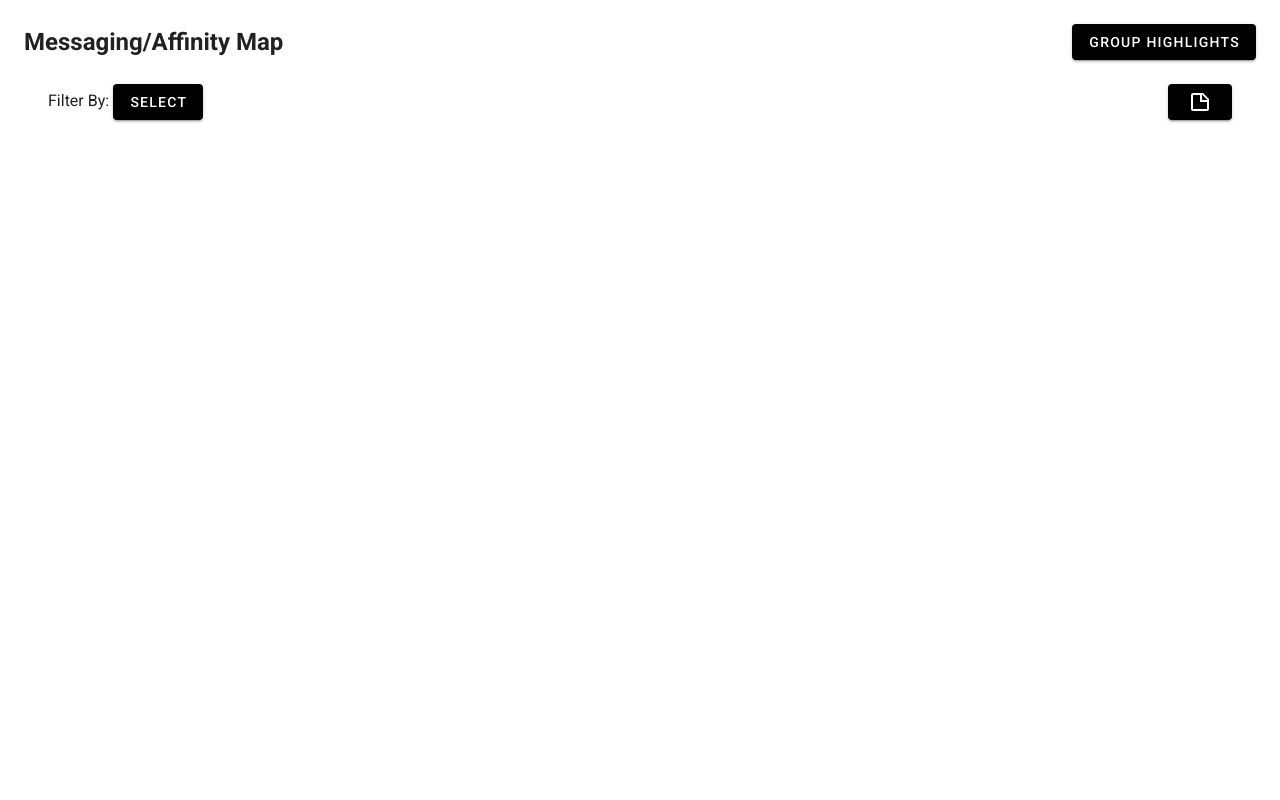
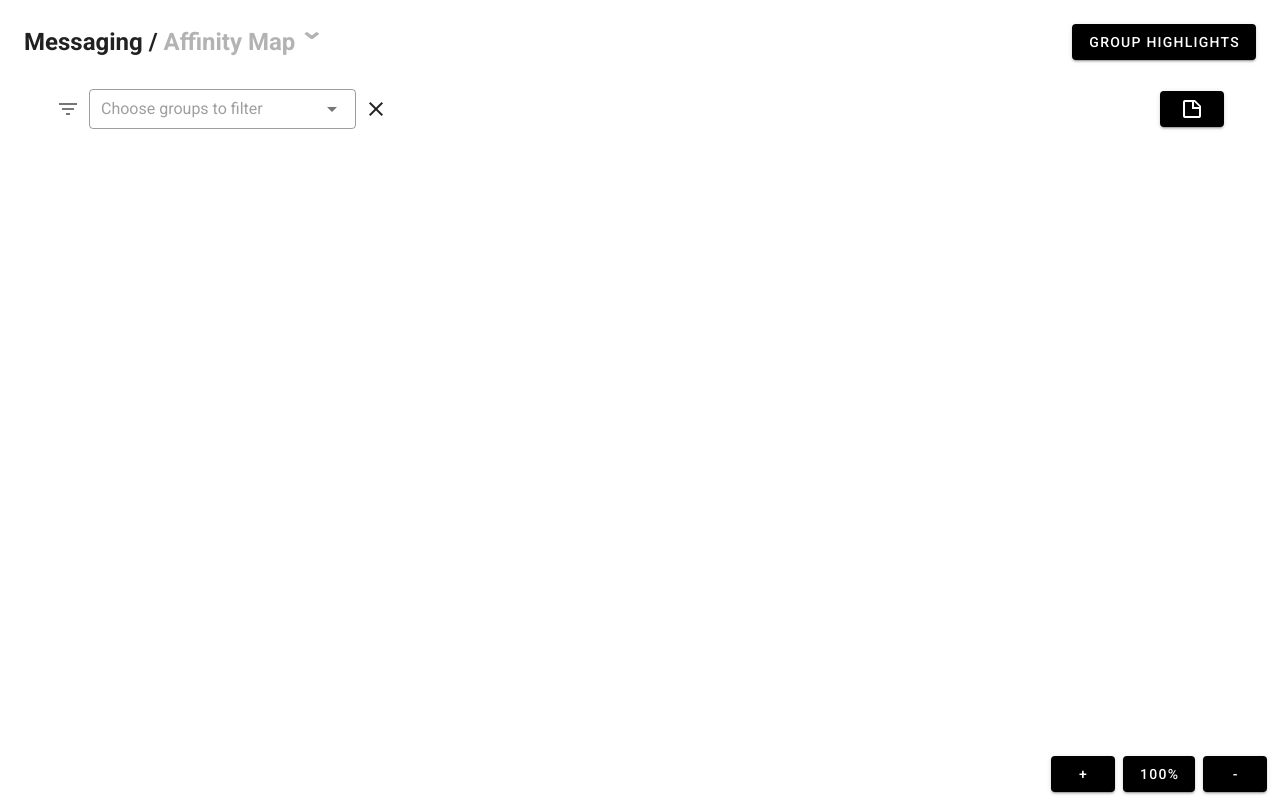
Before and after one commit to A7GoD/AffinityMap, a Vue app: page / in a window 1280 px wide. Both pictures are taken after a click on the button "SELECT". Built offline with nearby package versions, Linux system fonts and the light colour scheme.

Commit message:
finalising

```diff
--- a/src/App.vue
+++ b/src/App.vue
@@ -18,6 +18,21 @@ export default {
 	data: () => ({
 		//
 	}),
+	watch: {
+		"$store.state.groupedData"() {
+			localStorage.setItem(
+				"data",
+				JSON.stringify(this.$store.state.groupedData)
+			);
+		},
+	},
+
+	mounted() {
+		const item = localStorage.getItem("data");
+		if (item) {
+			this.$store.commit("setData", JSON.parse(item));
+		}
+	},
 };
 </script>
 <style>
--- a/src/components/Bucket.vue
+++ b/src/components/Bucket.vue
@@ -7,6 +7,7 @@
 		class="bucket"
 		outlined
 		depressed
+		:class="{ invis: !filtered }"
 	>
 		<div class="d-flex justify-center bucket-title">
 			<div>{{ group }}</div>
@@ -47,6 +48,13 @@ export default {
 					group: this.group,
 				});
 			},
+		},
+		filtered() {
+			const filters = this.$store.state.filteredGroups;
+			if (filters.length > 0 && filters.includes(this.group)) return true;
+			else if (filters.length > 0 && !filters.includes(this.group))
+				return false;
+			else return true;
 		},
 	},
 };
--- a/src/components/CreateHighlight.vue
+++ b/src/components/CreateHighlight.vue
@@ -122,6 +122,9 @@ export default {
 				content: this.content,
 				group: groupName,
 				color: this.colors[this.selectedColor],
+				left: 0,
+				top: 0,
+				pos: "relative",
 			});
 			this.show = false;
 		},
--- /dev/null
+++ b/src/components/FilterBox.vue
@@ -0,0 +1,60 @@
+<template>
+	<v-select
+		class="filter-selector"
+		v-model="selectedGroups"
+		:items="items"
+		chips
+		placeholder="Choose groups to filter"
+		multiple
+		prepend-icon="mdi-filter-variant"
+		outlined
+		hide-details="auto"
+		dense
+		:menu-props="{ maxHeight: '400', offsetY: true }"
+	>
+		<template v-slot:selection="{ attrs, item, select, selected }">
+			<v-chip
+				v-bind="attrs"
+				:input-value="selected"
+				close
+				@click="select"
+				@click:close="remove(item)"
+			>
+				<strong>{{ item }}</strong>
+			</v-chip>
+		</template>
+	</v-select>
+</template>
+
+<script>
+export default {
+	data: () => ({
+		selectedGroups: [],
+	}),
+	methods: {
+		remove(item) {
+			this.selectedGroups.splice(this.selectedGroups.indexOf(item), 1);
+			this.selectedGroups = [...this.selectedGroups];
+		},
+	},
+	computed: {
+		items() {
+			return Object.keys(this.$store.state.groupedData);
+		},
+	},
+	watch: {
+		selectedGroups() {
+			this.$store.commit("updateFilters", {
+				filters: this.selectedGroups,
+			});
+		},
+	},
+};
+</script>
+
+<style>
+.filter-selector {
+	max-width: 300px;
+	width: 300px;
+}
+</style>
--- a/src/components/Header.vue
+++ b/src/components/Header.vue
@@ -1,13 +1,43 @@
 <template>
 	<div>
 		<div class="main-header">
-			<span>Messaging/Affinity Map</span>
+			<span
+				>Messaging /
+				<span>Affinity Map <span>&#8964;</span></span></span
+			>
+
 			<v-btn color="secondary" @click="$store.commit('toggleGroupMode')"
 				>Group Highlights</v-btn
 			>
 		</div>
 		<div class="secondary-header">
-			<span>Filter By: <v-btn color="secondary">Select</v-btn></span>
+			<transition mode="out-in" name="slide-up">
+				<span v-if="!shouldFilter"
+					>Filter By:
+					<v-btn color="secondary" @click="shouldFilter = true"
+						>Select</v-btn
+					></span
+				>
+			</transition>
+			<transition mode="in-out" name="slide-down">
+				<div class="filter-box" v-if="shouldFilter">
+					<FilterBox />
+					<v-btn
+						@click="
+							() => {
+								shouldFilter = false;
+								$store.commit('updateFilters', { filters: [] });
+							}
+						"
+						text
+						fab
+						small
+					>
+						<v-icon>mdi-close</v-icon>
+					</v-btn>
+				</div>
+			</transition>
+
 			<CreateHighlight />
 		</div>
 	</div>
@@ -15,11 +45,13 @@
 
 <script>
 import CreateHighlight from "./CreateHighlight.vue";
+import FilterBox from "./FilterBox.vue";
 
 export default {
-	components: { CreateHighlight },
+	components: { CreateHighlight, FilterBox },
 	data: () => ({
 		groups: ["risk", "standard"],
+		shouldFilter: false,
 	}),
 };
 </script>
@@ -38,12 +70,66 @@ export default {
 	font-size: 1.5rem;
 }
 
+.main-header > span > span {
+	position: relative;
+	color: #b4b3b4;
+	cursor: pointer;
+	user-select: none;
+}
+.main-header > span > span > span {
+	position: absolute;
+	right: 0px;
+	transform: scaleX(1.3) translate(100%, -20%);
+	bottom: 0px;
+	font-size: 24px;
+}
+
 .secondary-header {
 	display: flex;
+	align-items: center;
 	padding: 0px 48px;
+	height: 50px;
 }
 
-.secondary-header > :first-child {
-	margin-right: auto;
+.secondary-header > * {
+	margin: 0px 8px;
+}
+
+.secondary-header > :last-child {
+	margin-left: auto;
+}
+
+.filter-box {
+	display: grid;
+	grid-template-columns: minmax(300px, 300px) max-content;
+	place-items: center;
+}
+
+.slide-up-enter {
+	transform: translateX(-50%);
+	opacity: 0;
+}
+.slide-up-enter-active,
+.slide-up-leave-active {
+	transition: all 300ms ease;
+	position: absolute;
+}
+.slide-up-leave-to {
+	transform: translateX(50%);
+	opacity: 0;
+}
+
+.slide-down-enter {
+	transform: translateX(-50%);
+	opacity: 0;
+}
+.slide-down-enter-active,
+.slide-down-leave-active {
+	transition: all 300ms ease;
+	position: absolute;
+}
+.slide-down-leave-to {
+	transform: translateX(+50%);
+	opacity: 0;
 }
 </style>
--- a/src/components/Highlight.vue
+++ b/src/components/Highlight.vue
@@ -13,6 +13,7 @@
 				top: topVal,
 			}
 		"
+		:class="{ invis: !filtered }"
 	>
 		<v-chip
 			v-if="!$store.state.groupMode"
@@ -63,7 +64,7 @@
 import EditHighlight from "./EditHighlight.vue";
 export default {
 	components: { EditHighlight },
-	props: ["group", "content", "highlightColor", "id"],
+	props: ["group", "content", "highlightColor", "id", "left", "top", "pos"],
 	data: () => ({
 		togglePopups: false,
 		position: "relative",
@@ -82,6 +83,17 @@ export default {
 				this.leftVal = `${e.pageX - leftOffset}px`;
 				this.topVal = `${e.pageY - topOffset}px`;
 			}
+
+			this.$store.commit("edit", {
+				group: this.group,
+				oldGroup: this.group,
+				color: this.highlightColor,
+				id: this.id,
+				top: this.topVal,
+				left: this.leftVal,
+				pos: this.position,
+				content: this.content,
+			});
 		},
 
 		getClick(e) {
@@ -95,7 +107,6 @@ export default {
 					left += element.offsetLeft || 0;
 					element = element.offsetParent;
 				} while (element);
-
 				this.clickLeft = {
 					pageX: e.pageX,
 					targetLeft: left,
@@ -103,6 +114,20 @@ export default {
 				this.clickTop = { pageY: e.pageY, targetTop: top };
 			}
 		},
+	},
+	computed: {
+		filtered() {
+			const filters = this.$store.state.filteredGroups;
+			if (filters.length > 0 && filters.includes(this.group)) return true;
+			else if (filters.length > 0 && !filters.includes(this.group))
+				return false;
+			else return true;
+		},
+	},
+	mounted() {
+		this.leftVal = this.left;
+		this.topVal = this.top;
+		this.position = this.pos;
 	},
 };
 </script>
@@ -142,4 +167,9 @@ export default {
 .popups > * {
 	margin-bottom: 8px;
 }
+
+.invis {
+	opacity: 0;
+	pointer-events: none;
+}
 </style>
--- /dev/null
+++ b/src/components/ZoomButtons.vue
@@ -0,0 +1,35 @@
+<template>
+	<div class="dflex justify-center zoom-btns">
+		<v-btn color="secondary" :style="{ marginRight: '8px' }" @click="zoomIn"
+			>+</v-btn
+		>
+		<v-btn color="secondary" :style="{ marginRight: '8px' }" @click="reset"
+			>100%</v-btn
+		>
+		<v-btn color="secondary" @click="zoomOut">-</v-btn>
+	</div>
+</template>
+
+<script>
+export default {
+	methods: {
+		zoomIn() {
+			this.$emit("zoomin");
+		},
+		zoomOut() {
+			this.$emit("zoomout");
+		},
+		reset() {
+			this.$emit("reset");
+		},
+	},
+};
+</script>
+
+<style>
+.zoom-btns {
+	position: fixed;
+	bottom: 1vh;
+	right: 1vw;
+}
+</style>
--- a/src/main.js
+++ b/src/main.js
@@ -1,14 +1,14 @@
-import Vue from 'vue'
-import App from './App.vue'
-import router from './router'
-import store from './store'
-import vuetify from './plugins/vuetify'
+import Vue from "vue";
+import App from "./App.vue";
+import router from "./router";
+import store from "./store";
+import vuetify from "./plugins/vuetify";
 
-Vue.config.productionTip = false
+Vue.config.productionTip = false;
 
 new Vue({
-  router,
-  store,
-  vuetify,
-  render: h => h(App)
-}).$mount('#app')
+	router,
+	store,
+	vuetify,
+	render: (h) => h(App),
+}).$mount("#app");
--- a/src/store/index.js
+++ b/src/store/index.js
@@ -12,6 +12,7 @@ const store = new Vuex.Store({
 			green: "#89f3a7",
 		},
 
+		filteredGroups: [],
 		groupedData: {},
 
 		groupMode: false,
@@ -41,7 +42,10 @@ const store = new Vuex.Store({
 			ctx.groupedData = { ...ctx.groupedData, [group]: [...array] };
 		},
 
-		edit(ctx, { group, oldGroup, content, color, id, date }) {
+		edit(
+			ctx,
+			{ group, oldGroup, content, color, id, date, top, left, pos }
+		) {
 			if (oldGroup !== group) {
 				var oldArray = ctx.groupedData[oldGroup].filter(
 					(x) => x.id !== id
@@ -58,6 +62,9 @@ const store = new Vuex.Store({
 					color: color,
 					content: content,
 					date,
+					top,
+					left,
+					pos,
 				});
 
 				ctx.groupedData = {
@@ -74,7 +81,10 @@ const store = new Vuex.Store({
 							id,
 							color: color,
 							content: content,
-							date,
+							date: date ? date : x.date,
+							top,
+							left,
+							pos,
 						};
 				});
 
@@ -84,6 +94,13 @@ const store = new Vuex.Store({
 				};
 			}
 		},
+		updateFilters(ctx, { filters }) {
+			ctx.filteredGroups = filters;
+		},
+
+		setData(ctx, payload) {
+			ctx.groupedData = payload;
+		},
 	},
 	actions: {},
 	modules: {},
--- a/src/views/AffinityMap.vue
+++ b/src/views/AffinityMap.vue
@@ -1,5 +1,10 @@
 <template>
-	<div class="affinity-map d-flex" @dragover.prevent @dragleave.prevent>
+	<div
+		ref="affinitymap"
+		class="affinity-map d-flex"
+		@dragover.prevent
+		@dragleave.prevent
+	>
 		<div :style="{ width: '100%' }" class="d-flex justify-center">
 			<div
 				v-if="!$store.state.groupMode"
@@ -12,45 +17,50 @@
 						:group="note.group"
 						:content="note.content"
 						:highlightColor="note.color"
+						:top="note.top"
+						:left="note.left"
+						:pos="note.pos"
 					/>
 				</div>
 			</div>
 			<div v-else class="grouped-highlights-container">
 				<Bucket
 					v-for="group in groups"
-					v-on:dragging="(event) => (dragItem = event)"
-					v-on:dropped="(event) => beginTransfer(event)"
 					:group="group"
 					:highlights="highlights"
 					:key="group"
 				/>
 			</div>
 		</div>
+		<ZoomButtons
+			v-on:zoomin="zoomin"
+			v-on:zoomout="zoomout"
+			v-on:reset="reset"
+		/>
 	</div>
 </template>
 
 <script>
 import Bucket from "../components/Bucket.vue";
 import Highlight from "../components/Highlight.vue";
+import ZoomButtons from "../components/ZoomButtons.vue";
 
 export default {
-	components: { Highlight, Bucket },
+	components: { Highlight, Bucket, ZoomButtons },
 	data: () => ({
-		dragItem: null,
+		zoom: 100,
 	}),
 
 	computed: {
 		highlights() {
 			const temp = this.$store.state.groupedData;
 			let highlights = [];
-			if (highlights) {
-				Object.keys(temp).forEach((e) => {
-					highlights = [...highlights, ...temp[e]];
-				});
-				highlights.sort((a, b) => a.date - b.date);
-				return highlights;
-			}
-			return [];
+
+			Object.keys(temp).forEach((e) => {
+				highlights = [...highlights, ...temp[e]];
+			});
+			highlights.sort((a, b) => -a.date + b.date);
+			return highlights;
 		},
 		groups() {
 			return Object.keys(this.$store.state.groupedData);
@@ -58,13 +68,19 @@ export default {
 	},
 
 	methods: {
-		beginTransfer(data) {
-			console.log(data);
-			console.log(this.dragItem);
+		zoomout() {
+			this.zoom -= 10;
+			this.$refs["affinitymap"].style.zoom = `${this.zoom}%`;
+		},
+		zoomin() {
+			this.zoom += 10;
+			this.$refs["affinitymap"].style.zoom = `${this.zoom}%`;
+		},
+		reset() {
+			this.zoom = 100;
+			this.$refs["affinitymap"].style.zoom = `${this.zoom}%`;
 		},
 	},
-
-	watch: {},
 };
 </script>
 
@@ -75,6 +91,7 @@ export default {
 	padding: 24px;
 	justify-content: center;
 }
+
 .ungrouped-highlights-container {
 	display: flex;
 	flex-wrap: wrap;
```
